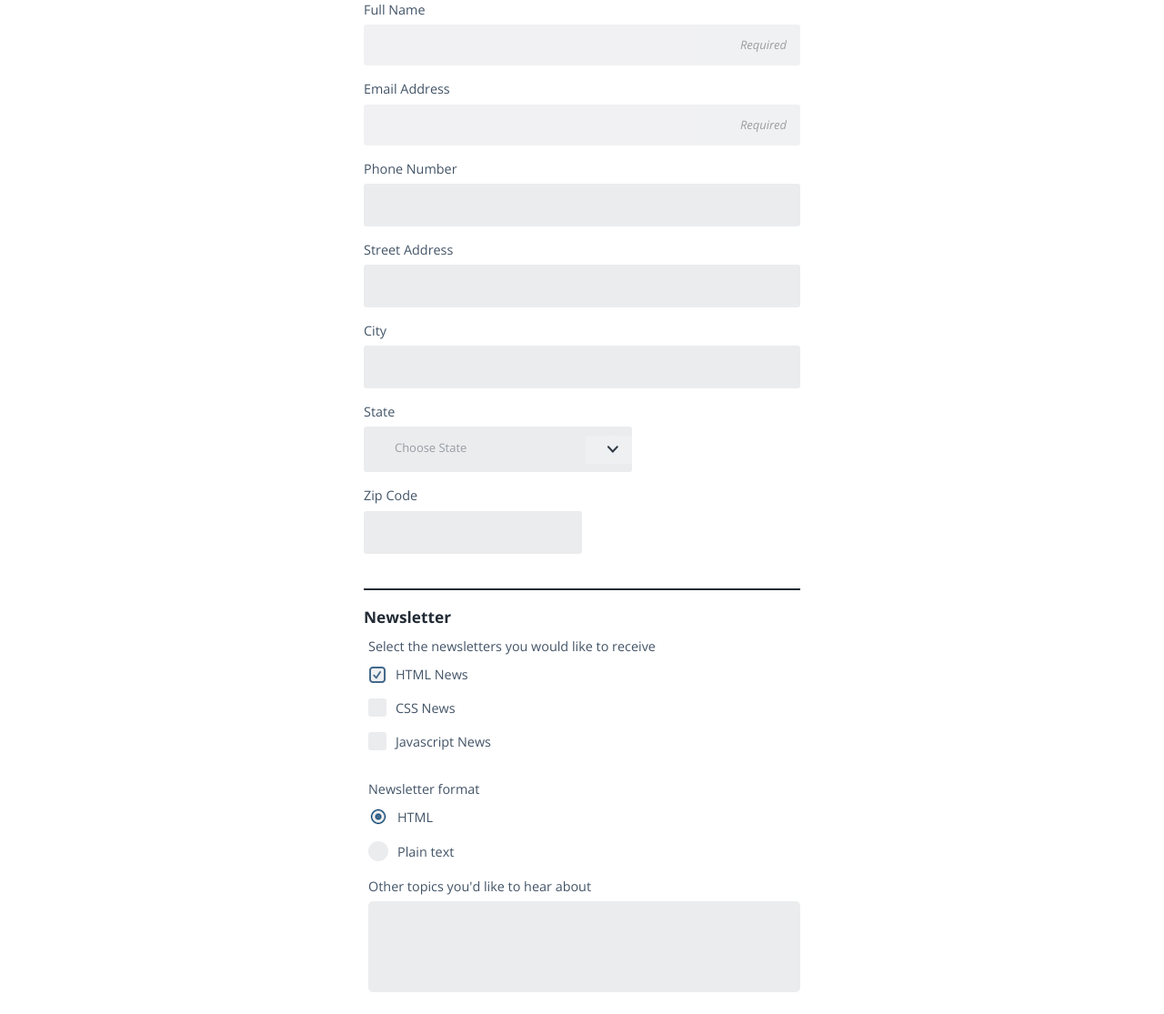
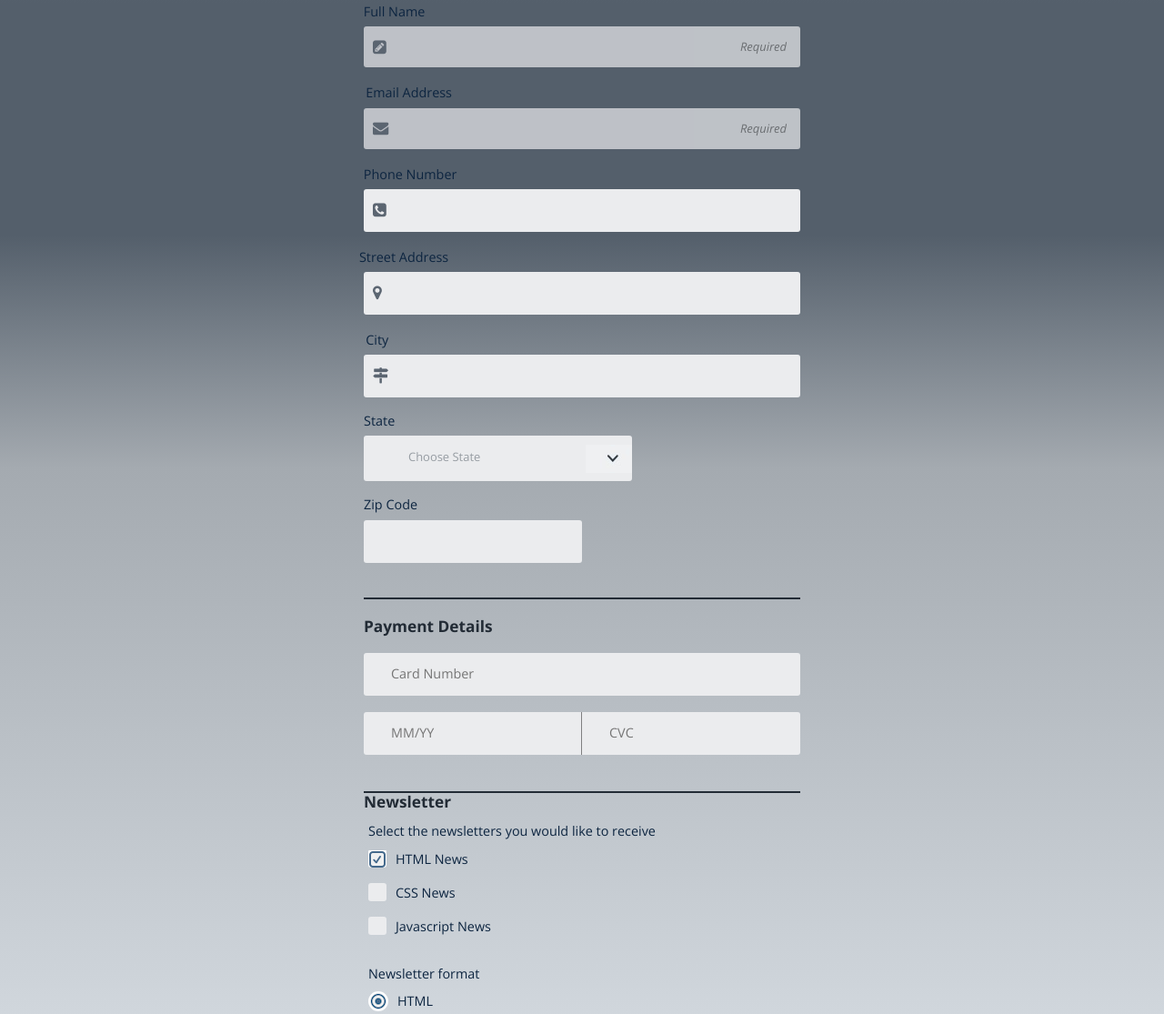
Before and after one commit to brendanlayton/Online-Registration-Form, a plain HTML site: page index.html in a window 1280 px wide. Shown: the part 252-1367 px from the top of the page at 91% size. Drawn offline with nearby package versions, Linux system fonts and the light colour scheme.

Commit message:
Design enhancements including background colour change and insertion of icons

```diff
--- a/css/main.css
+++ b/css/main.css
@@ -7,11 +7,12 @@
 
 body {
   font-family: 'Open Sans', sans-serif;
-  color: #435467;
+  color: #0D2540;
 	font-size: .9em;
   font-weight: 300;
 	margin: 0;
 	padding: 0;
+	background: linear-gradient(to bottom, rgb(124, 137, 152) 0%, rgba(84,95,107,1) 15%, rgba(84,95,107,1) 30%, rgba(164,170,176,1) 45%, rgba(233,239,245,1) 100%);
 }
 
 .main-container {
@@ -85,8 +86,14 @@ legend {
 	border-bottom: solid 2px #222B35;
 }
 
-.contact legend {
+.contact legend,
+.payment-container legend {
 	margin: 20px 0;
+}
+
+.payment-container {
+	padding-bottom: 20px;
+	border-bottom: solid 2px #222B35;
 }
 
 .copyright p {
@@ -115,12 +122,51 @@ select {
   background: rgba(255,255,255,0.1);
   border: none;
   outline: 0;
-  padding: 15px;
+  padding: 15px 15px 15px 30px;
   width: 100%;
 	height: auto;
   background-color: #ebecee;
   margin: 0 0 18px;
 	border-radius: 3px;
+	font-style: normal;
+	font-size: 1em;
+}
+
+.icon-placement {
+	position: relative;
+}
+
+.label-icon > .fa {
+	color: #5B6571;
+	position: relative;
+	top: 40px;
+	left: 25px;
+	z-index: 1000;
+	font-size: 1.2em;
+}
+
+label[class="label-icon"] {
+	margin-left: -15px;
+}
+
+.input-half-left,
+.input-half-right {
+	float: left;
+	width: 50%;
+	margin-bottom: 0;
+}
+
+.input-half-left input[type="text"] {
+	border-top-right-radius: 0px;
+	border-bottom-right-radius: 0px;
+	border-right: 1px solid grey;
+	margin-bottom: 0;
+}
+
+.input-half-right input[type="text"] {
+	border-top-left-radius: 0px;
+	border-bottom-left-radius: 0px;
+	margin-bottom: 0;
 }
 
 fieldset {
@@ -274,7 +320,8 @@ input:focus:-moz-placeholder{
 
 input:focus,
 textarea:focus {
-	border: solid 2px #375578;
+	border: solid 2px #222B35;
+	padding-left: 30px;
 }
 
 
--- a/index.html
+++ b/index.html
@@ -23,21 +23,30 @@
 					<fieldset class="contact">
 						<legend>Contact Information</legend>
 
-						<label for="name">Full Name</label>
+						<div class="icon-placement">
+						<label for="name" class="label-icon"><i class="fa fa-pencil-square"></i>Full Name</label>
 						<input type="text" id="name" name="user_name" placeholder="Required">
+						</div>
 
-						<label for="mail">Email Address</label>
+						<div class="icon-placement">
+						<label for="mail" class="label-icon"><i class="fa fa-envelope"></i>Email Address</label>
 						<input type="email" id="mail" name="user_email" placeholder="Required"> <!--HTML5 Input Type-->
+						</div>
 
-						<label for="phone">Phone Number</label>
+						<div class="icon-placement">
+						<label for="phone" class="label-icon"><i class="fa fa-phone-square"></i>Phone Number</label>
 						<input type="tel" id="phone" name="user_phone"> <!--HTML5 Input Type-->
+						</div>
 
+						<div class="icon-placement">
+						<label for="address" class="label-icon"><i class="fa fa-map-marker"></i>Street Address</label>
+						<input type="text" id="address" name="user_address">
+						</div>
 
-						<label for="address">Street Address</label>
-						<input type="text" id="address" name="user_address">
-
-						<label for="city">City</label>
+						<div class="icon-placement">
+						<label for="city" class="label-icon"><i class="fa fa-map-signs icon"></i>City</label>
 						<input type="text" id="city" name="user_city">
+						</div>
 
 						<label for="state">State</label>
 							<div class="styled-select">
@@ -103,6 +112,21 @@
 					</fieldset>
 					<!--/ Contact Information-->
 
+					<div class="payment-container">
+						<fieldset>
+							<legend>Payment Details</legend>
+								<input type="number" placeholder="Card Number" id="card-number" name="card-number">
+								<div class="input-half-left">
+									<input type="text" placeholder="MM/YY" name="expiry-date" id="expiry-date" class="">
+								</div>
+								<div class="input-half-right">
+									<input type="text" placeholder="CVC" name="cvc" id="cvc" class="">
+								</div>
+						</fieldset>
+					</div>
+
+					<!--/ Payment Information-->
+
 					<div class="news-container">
 						<fieldset>
 							<legend>Newsletter</legend>
```
